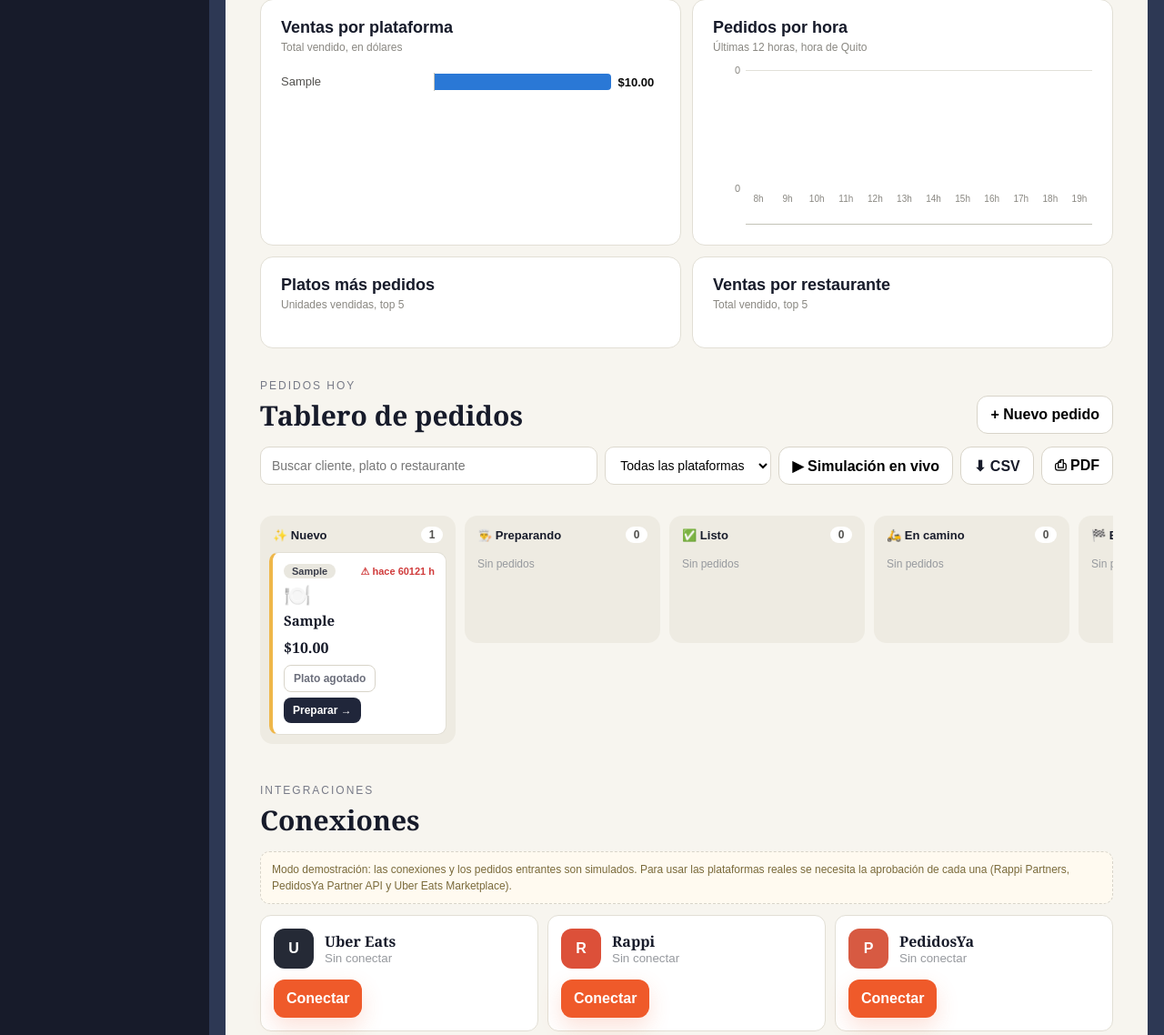
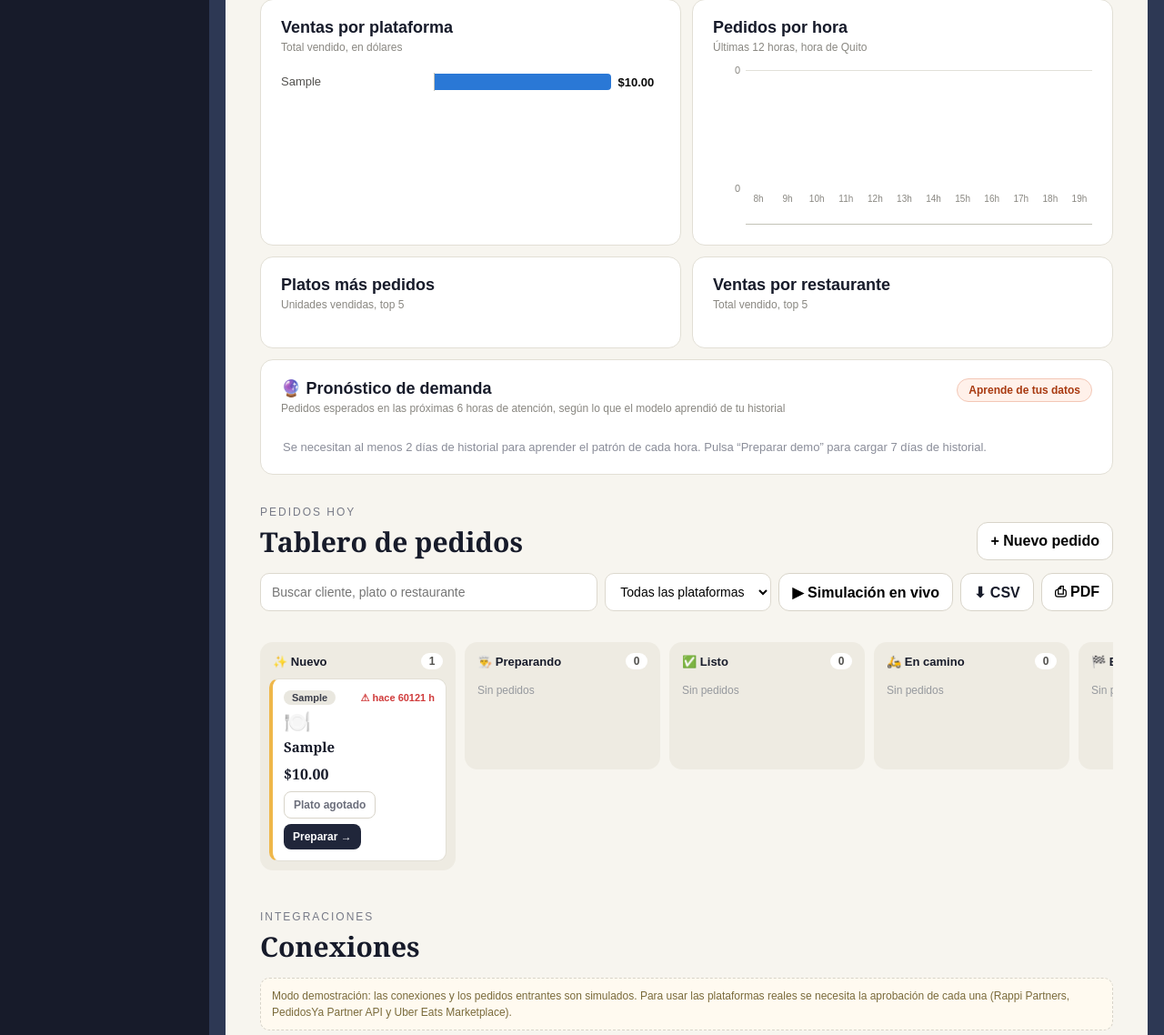
Before and after one commit to fmontes999-dotcom/PUCE2, a Flask app: page / in a window 1280 px wide. Shown: the part 923-2061 px from the top of the page at 91% size. Run offline with Flask 3, Linux system fonts and the light colour scheme; the visitor is signed in with stand-in values (Sample User, id 1); tables that the repository leaves empty hold one stand-in row (values such as "Sample post").

Commit message:
Add demand forecasting model that learns from order history; 7-day demo history

```diff
--- a/app.py
+++ b/app.py
@@ -655,12 +655,18 @@ def dish_prices():
     return {dish: price for restaurant in QUITO_DEMO for dish, price in restaurant["menu"]}
 
 
-def build_insights(report, orders):
+def build_insights(report, orders, forecast=None):
     """Sugerencias basadas en reglas sobre los datos del usuario (no es IA generativa)."""
     if not report["orders"]:
         return [{"icon": "💡", "title": "Aún no hay datos",
-                 "text": "Pulsa “Preparar demo” para cargar restaurantes, plataformas y un día de pedidos."}]
+                 "text": "Pulsa “Preparar demo” para cargar restaurantes, plataformas y varios días de pedidos."}]
     tips = []
+    if forecast and forecast.get("ready"):
+        extra = f" Prepara unas {forecast['dish']['units']} unidades de {forecast['dish']['name']}." if forecast["dish"] else ""
+        when = "en las primeras 3 horas de mañana" if forecast["tomorrow"] else "en las próximas 3 horas de atención"
+        tips.append({"icon": "🔮", "title": f"Pronóstico: ≈{forecast['total3']:.0f} pedidos {when}",
+                     "text": f"El pico será a las {forecast['peak']['label']}{forecast['peak']['day']} "
+                             f"(≈{forecast['peak']['value']:.0f}).{extra}"})
     if report["peak"]:
         top = max(report["hours"], key=lambda hour: hour["count"])
         tips.append({"icon": "⏰", "title": f"Tu hora pico es a las {top['label']}",
@@ -688,6 +694,143 @@ def build_insights(report, orders):
         tips.append({"icon": "🍱", "title": "Ticket promedio bajo",
                      "text": f"Está en ${report['avg']:.2f}. Prueba combos o bebidas para subirlo."})
     return tips[:4]
+
+
+# ---------------------------------------------------------------------------
+# Pronóstico de demanda: modelo estadístico que aprende de los pedidos de cada usuario.
+# - Gratis: Python puro, sin servicios externos ni claves.
+# - Escalable: una pasada O(n) y solo mira los últimos días (memoria acotada); sirve igual
+#   con 100 pedidos o con 100 000, y puede moverse a una tarea nocturna sin cambiar el modelo.
+# ---------------------------------------------------------------------------
+FORECAST_HOURS = 6
+FORECAST_MEMORY_DAYS = 14   # solo se aprende de este tramo de historial
+FORECAST_DECAY = 0.85       # cada día pesa 15 % menos que el siguiente: aprende más de lo reciente
+OPEN_HOURS = range(8, 23)
+
+
+def _hour_counts(orders):
+    counts = {}
+    for order in orders:
+        created = _parse_created(order.get("created_at"))
+        if created:
+            local = created + QUITO_UTC_OFFSET
+            key = (local.date(), local.hour)
+            counts[key] = counts.get(key, 0) + 1
+    return counts
+
+
+def _hourly_profile(counts, earlier_days, hour, as_of, target=None):
+    """Promedio ponderado (más peso a los días recientes) de pedidos en esa hora del día.
+
+    Si se indica el día objetivo, aprende solo de días del mismo tipo (entre semana o fin de
+    semana) cuando hay al menos 2; si no, usa todos.
+    """
+    pool = earlier_days
+    if target is not None:
+        same = [d for d in earlier_days if (d.weekday() >= 5) == (target.weekday() >= 5)]
+        if len(same) >= 2:
+            pool = same
+    total = weight_sum = 0.0
+    for day in pool:
+        age = (as_of - day).days
+        if 1 <= age <= FORECAST_MEMORY_DAYS:
+            weight = FORECAST_DECAY ** (age - 1)
+            total += weight * counts.get((day, hour), 0)
+            weight_sum += weight
+    return total / weight_sum if weight_sum else None
+
+
+def forecast_demand(orders):
+    now = datetime.utcnow() + QUITO_UTC_OFFSET
+    counts = _hour_counts(orders)
+    today = now.date()
+    first_hour = {}
+    for day, hour in counts:
+        first_hour[day] = min(hour, first_hour.get(day, 24))
+    past_days = sorted(day for day in first_hour if day < today)
+    # El día más antiguo suele estar incompleto (el historial empieza a mitad de jornada):
+    # sus horas sin datos parecerían "cero pedidos" y sesgarían el aprendizaje.
+    if len(past_days) >= 3:
+        others = sorted(first_hour[day] for day in past_days[1:])
+        if first_hour[past_days[0]] > others[len(others) // 2] + 1:
+            past_days = past_days[1:]
+    if len(past_days) < 2:
+        return {"ready": False, "days": len(past_days),
+                "message": "Se necesitan al menos 2 días de historial para aprender el patrón de cada hora."}
+
+    # Ajuste de nivel: ¿hoy va más rápido o más lento que lo aprendido? (últimas 3 horas)
+    recent = [now - timedelta(hours=k) for k in (1, 2, 3)]
+    actual = sum(counts.get((t.date(), t.hour), 0) for t in recent)
+    expected = sum(_hourly_profile(counts, past_days, t.hour, today, t.date()) or 0 for t in recent)
+    factor = min(1.5, max(0.7, 1 + 0.5 * ((actual + 1) / (expected + 1) - 1)))
+
+    # Se pronostican las próximas horas de atención (las que históricamente tienen pedidos),
+    # aunque haya que pasar a mañana si ahora el local está cerrado.
+    points = []
+    for k in range(1, 37):
+        if len(points) == FORECAST_HOURS:
+            break
+        t = now + timedelta(hours=k)
+        base = _hourly_profile(counts, past_days, t.hour, today, t.date()) or 0.0
+        if base <= 0:
+            continue
+        level = factor if t.date() == today else 1.0
+        points.append({
+            "label": f"{t.hour}h", "value": round(base * level, 1),
+            "day": "" if t.date() == today else " (mañana)",
+        })
+    if not points:
+        return {"ready": False, "days": len(past_days),
+                "message": "Todavía no hay horas con pedidos en el historial para pronosticar."}
+    tomorrow = points[0]["day"] != ""
+    top = max(p["value"] for p in points)
+    for p in points:
+        p["pct"] = round(100 * p["value"] / top, 1) if top else 0
+        p["tip"] = f'≈ {p["value"]:.1f} pedidos a las {p["label"]}{p["day"]}'
+    total3 = round(sum(p["value"] for p in points[:3]), 1)
+    peak = max(points, key=lambda p: p["value"])
+
+    # Prueba hacia atrás: predecir los últimos días usando solo lo anterior a cada día.
+    err_model = err_naive = samples = 0
+    for day in past_days[-3:]:
+        earlier = [d for d in past_days if d < day]
+        if len(earlier) < 2:
+            continue
+        for hour in OPEN_HOURS:
+            predicted = _hourly_profile(counts, earlier, hour, day, day)
+            if predicted is None:
+                continue
+            real = counts.get((day, hour), 0)
+            err_model += abs(predicted - real)
+            err_naive += abs(counts.get((earlier[-1], hour), 0) - real)
+            samples += 1
+
+    # Platos: unidades por pedido aprendidas del historial × pedidos esperados.
+    units = {}
+    for order in orders:
+        _, _, items = str(order.get("customer", "")).partition(" — ")
+        for part in items.split(", ") if items else []:
+            match = DISH_RE.match(part)
+            if match:
+                units[match.group(2)] = units.get(match.group(2), 0) + int(match.group(1))
+    dish = None
+    if units and orders:
+        name, qty = max(units.items(), key=lambda item: item[1])
+        dish = {"name": name, "icon": dish_icon(name), "units": max(1, round(qty / len(orders) * total3))}
+
+    if factor > 1.1:
+        pace = f"Hoy va más movido de lo habitual (+{round((factor - 1) * 100)} %)"
+    elif factor < 0.9:
+        pace = f"Hoy va más tranquilo de lo habitual (−{round((1 - factor) * 100)} %)"
+    else:
+        pace = "Hoy va al ritmo habitual"
+    return {
+        "ready": True, "days": len(past_days), "points": points, "top": top, "total3": total3,
+        "tomorrow": tomorrow,
+        "peak": peak, "dish": dish, "pace": pace,
+        "mae": round(err_model / samples, 2) if samples else None,
+        "naive_mae": round(err_naive / samples, 2) if samples else None,
+    }
 
 
 def menu_view(restaurant_names, off):
@@ -786,7 +929,7 @@ def preparar_demo():
     connected = get_connections()
     set_connections_bulk([platform for platform in PLATFORMS if platform not in connected])
     if len(get_orders()) < 10:
-        add_orders_bulk(demo_history_rows())
+        add_orders_bulk(demo_history_rows() + demo_past_rows())
     add_alert("Demo lista", "Restaurantes de Quito cargados, plataformas conectadas y un día de pedidos de ejemplo.")
     return redirect(url_for("inicio"))
 
@@ -888,11 +1031,13 @@ def inicio():
     restaurants = get_restaurants()
     alerts = get_alerts()
     report = build_report(orders)
+    forecast = forecast_demand(orders)
     columns, waiting, cancelled = build_board(orders)
     return render_template(
         "index.html",
         columns=columns,
-        insights=build_insights(report, orders),
+        insights=build_insights(report, orders, forecast),
+        forecast=forecast,
         menu=menu_view({r["name"] for r in restaurants}, get_unavailable()),
         public_url=public_url(),
         waiting=waiting,
@@ -1214,31 +1359,53 @@ HOURLY_WEIGHT = {8: 1, 9: 1, 10: 2, 11: 3, 12: 6, 13: 7, 14: 4, 15: 1, 16: 1,
                  17: 2, 18: 4, 19: 7, 20: 6, 21: 3, 22: 1}
 
 
+def _demo_order_row(created, status):
+    restaurant = random.choice(QUITO_DEMO)
+    dishes = random.sample(restaurant["menu"], k=random.randint(1, min(3, len(restaurant["menu"]))))
+    lines = [(dish, price, random.randint(1, 2)) for dish, price in dishes]
+    total = round(sum(price * qty for _, price, qty in lines) + DELIVERY_FEE, 2)
+    first, last = random.choice(QUITO_CUSTOMERS)
+    label = PLATFORMS[random.choice(list(PLATFORMS))]["label"]
+    return {
+        "platform": f'{label} · {restaurant["name"]}',
+        "customer": _label(random.randint(1000, 9999), f"{first} {last}",
+                           [(dish, qty) for dish, _, qty in lines]),
+        "total": total,
+        "status": status,
+        "created_at": created.isoformat(),
+    }
+
+
 def demo_history_rows():
+    """Pedidos de las últimas 12 horas (los más recientes siguen en curso)."""
     now_utc = datetime.utcnow()
     rows = []
     for back in range(11, -1, -1):
         slot_utc = (now_utc - timedelta(hours=back)).replace(minute=0, second=0, microsecond=0)
         clock_hour = (slot_utc + QUITO_UTC_OFFSET).hour
-        is_current = back == 0
+        max_minute = now_utc.minute if back == 0 else 59
         for _ in range(HOURLY_WEIGHT.get(clock_hour, 0)):
-            max_minute = now_utc.minute if is_current else 59
             created = slot_utc + timedelta(minutes=random.randint(0, max_minute), seconds=random.randint(0, 59))
-            restaurant = random.choice(QUITO_DEMO)
-            dishes = random.sample(restaurant["menu"], k=random.randint(1, min(3, len(restaurant["menu"]))))
-            lines = [(dish, price, random.randint(1, 2)) for dish, price in dishes]
-            total = round(sum(price * qty for _, price, qty in lines) + DELIVERY_FEE, 2)
-            first, last = random.choice(QUITO_CUSTOMERS)
-            label = PLATFORMS[random.choice(list(PLATFORMS))]["label"]
             recent = (now_utc - created) < timedelta(hours=1)
-            rows.append({
-                "platform": f'{label} · {restaurant["name"]}',
-                "customer": _label(random.randint(1000, 9999), f"{first} {last}",
-                                   [(dish, qty) for dish, _, qty in lines]),
-                "total": total,
-                "status": random.choice(["nuevo", "preparando", "listo", "encamino"]) if recent else "entregado",
-                "created_at": created.isoformat(),
-            })
+            status = random.choice(["nuevo", "preparando", "listo", "encamino"]) if recent else "entregado"
+            rows.append(_demo_order_row(created, status))
+    return rows
+
+
+def demo_past_rows(days=7):
+    """Pedidos entregados de los días anteriores: el modelo de pronóstico aprende de ellos."""
+    now_utc = datetime.utcnow()
+    rows = []
+    for back in range(12, days * 24):
+        slot_utc = (now_utc - timedelta(hours=back)).replace(minute=0, second=0, microsecond=0)
+        local = slot_utc + QUITO_UTC_OFFSET
+        weight = HOURLY_WEIGHT.get(local.hour, 0)
+        if not weight:
+            continue
+        factor = 1.25 if local.weekday() >= 5 else 1.0
+        for _ in range(max(0, round(weight * factor * random.uniform(0.75, 1.25)))):
+            created = slot_utc + timedelta(minutes=random.randint(0, 59), seconds=random.randint(0, 59))
+            rows.append(_demo_order_row(created, "entregado"))
     return rows
 
 
@@ -1309,10 +1476,10 @@ def add_orders_bulk(rows):
 def historial_demo():
     if not session.get("user_id"):
         return redirect(url_for("login_page"))
-    rows = demo_history_rows()
+    rows = demo_history_rows() + demo_past_rows()
     if rows:
         add_orders_bulk(rows)
-        add_alert("Historial de ejemplo cargado", f"Se agregaron {len(rows)} pedidos de las últimas 12 horas.")
+        add_alert("Historial de ejemplo cargado", f"Se agregaron {len(rows)} pedidos de los últimos 7 días.")
     return redirect(url_for("inicio") + "#reportes")
 
 
--- a/static/styles.css
+++ b/static/styles.css
@@ -1295,3 +1295,28 @@ html[data-theme="dark"] .kcard small.courier { color: #6da7ec; }
     .report-actions { flex-wrap: wrap; }
     .toolbar > * { flex: 1 1 140px; }
 }
+
+/* ---------- Pronóstico de demanda ---------- */
+.col-plot { grid-template-columns: repeat(var(--cols, 12), 1fr); }
+.col-bar.forecast { background: #eb6834; }
+.charts-grid .forecast-card { grid-column: 1 / -1; }
+.forecast-head { display: flex; justify-content: space-between; align-items: flex-start; gap: 12px; flex-wrap: wrap; }
+.ai-chip {
+    padding: 5px 12px;
+    border: 1px solid #f3c7b6;
+    border-radius: 999px;
+    background: #fff1ea;
+    color: #a8390f;
+    font: 700 12px Arial, sans-serif;
+}
+.forecast-body { display: grid; grid-template-columns: 1.1fr 1fr; gap: 32px; align-items: center; }
+.forecast-big { margin: 0 0 12px; font: 700 44px Georgia, serif; }
+.forecast-big span { display: block; margin-top: 2px; color: #8a8d99; font: 14px Arial, sans-serif; }
+.forecast-text ul { list-style: none; margin: 0 0 14px; padding: 0; display: grid; gap: 8px; font: 14px Arial, sans-serif; }
+.forecast-note { display: block; color: #8a8d99; font: 12px/1.55 Arial, sans-serif; }
+html[data-theme="dark"] .ai-chip { background: #2a1d17; border-color: #6a3b28; color: #ffb597; }
+html[data-theme="dark"] .col-bar.forecast { background: #d95926; }
+html[data-theme="dark"] .forecast-big { color: #f0efec; }
+@media (max-width: 900px) {
+    .forecast-body { grid-template-columns: minmax(0, 1fr); }
+}
--- a/templates/index.html
+++ b/templates/index.html
@@ -222,6 +222,48 @@
                             <h3>Ventas por restaurante</h3>
                             <p class="chart-sub">Total vendido, top 5</p>
                             {{ rank(report.restaurants) }}
+                        </article>
+
+                        <article class="chart-card forecast-card">
+                            <div class="forecast-head">
+                                <div>
+                                    <h3>🔮 Pronóstico de demanda</h3>
+                                    <p class="chart-sub">{% if forecast.ready and forecast.tomorrow %}Ahora el local está cerrado: así se espera la apertura de mañana{% else %}Pedidos esperados en las próximas 6 horas de atención{% endif %}, según lo que el modelo aprendió de tu historial</p>
+                                </div>
+                                <span class="ai-chip">Aprende de tus datos</span>
+                            </div>
+                            {% if forecast.ready %}
+                            <div class="forecast-body">
+                                <div class="columns" role="img" aria-label="Pronóstico de pedidos por hora. Pico previsto a las {{ forecast.peak.label }}.">
+                                    <div class="col-axis" aria-hidden="true">
+                                        <span style="bottom: 100%">{{ forecast.top }}</span>
+                                        <span style="bottom: 0">0</span>
+                                    </div>
+                                    <div class="col-plot" style="--cols: 6">
+                                        <i class="grid-line" style="bottom: 100%"></i>
+                                        {% for point in forecast.points %}
+                                        <div class="col" data-tip="{{ point.tip }}" tabindex="0" style="--n: {{ loop.index0 }}">
+                                            <span class="col-track">
+                                                {% if point.value %}<span class="col-bar forecast" style="height: {{ point.pct }}%"></span>{% endif %}
+                                            </span>
+                                            <small>{{ point.label }}{% if point.day %}<br>mañana{% endif %}</small>
+                                        </div>
+                                        {% endfor %}
+                                    </div>
+                                </div>
+                                <div class="forecast-text">
+                                    <p class="forecast-big">≈ {{ '%.0f'|format(forecast.total3) }}<span>pedidos esperados en las {{ 'primeras 3 horas de mañana' if forecast.tomorrow else 'próximas 3 horas de atención' }}</span></p>
+                                    <ul>
+                                        <li>⏰ Pico previsto a las <b>{{ forecast.peak.label }}{{ forecast.peak.day }}</b> (≈ {{ '%.0f'|format(forecast.peak.value) }} pedidos)</li>
+                                        {% if forecast.dish %}<li>{{ forecast.dish.icon }} Prepara unas <b>{{ forecast.dish.units }}</b> unidades de {{ forecast.dish.name }}</li>{% endif %}
+                                        <li>📈 {{ forecast.pace }}</li>
+                                    </ul>
+                                    <small class="forecast-note">Cómo funciona: aprende el patrón de cada hora de los últimos {{ forecast.days }} días (pesa más los recientes) y lo ajusta con las últimas 3 horas.{% if forecast.mae is not none %} En una prueba con días pasados, el error medio fue de {{ forecast.mae }} pedidos por hora (método ingenuo: {{ forecast.naive_mae }}).{% endif %} Es gratis y no usa servicios externos.</small>
+                                </div>
+                            </div>
+                            {% else %}
+                            <p class="map-empty">{{ forecast.message }} Pulsa “Preparar demo” para cargar 7 días de historial.</p>
+                            {% endif %}
                         </article>
                     </div>
                     {% else %}
```
Also changed, not shown: README.md.
